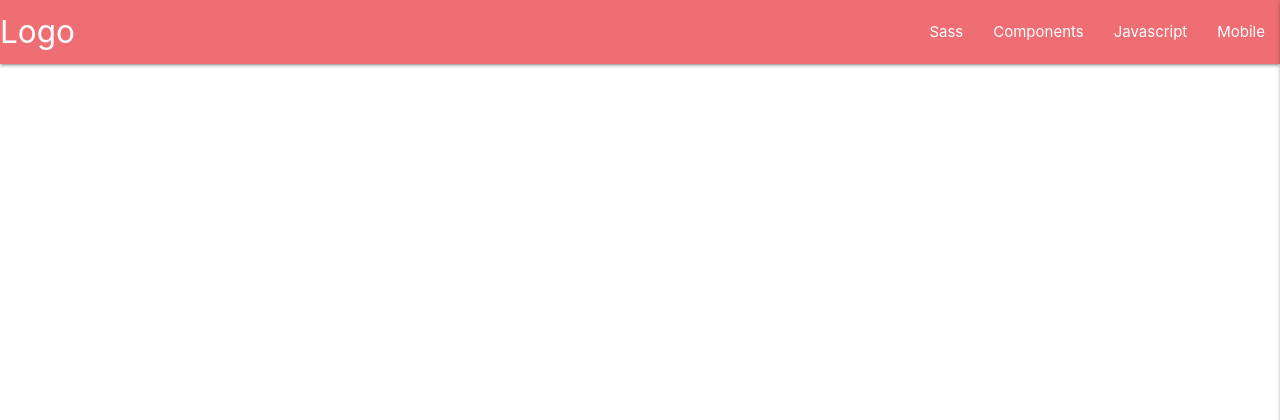
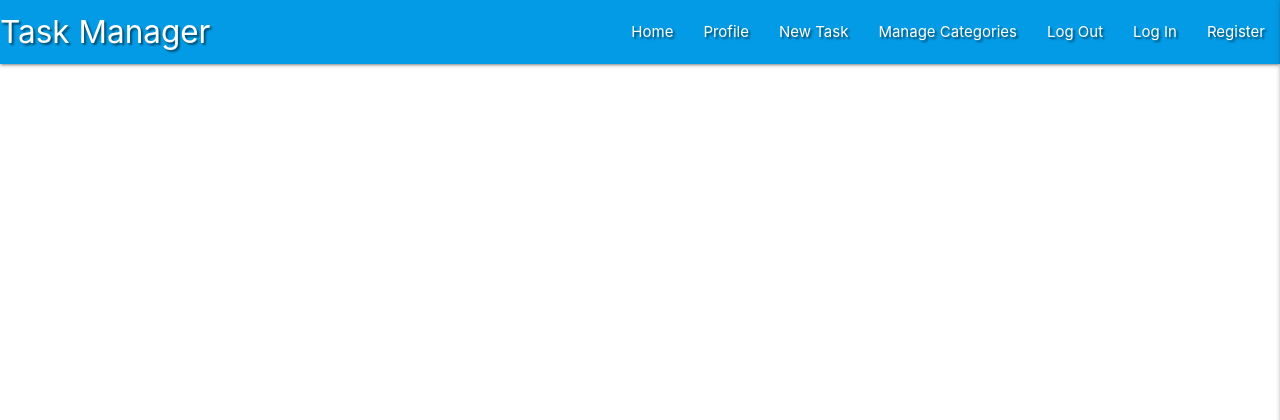
Before and after one commit to martinjohnson26/data-centric-mini-project, a Flask app: page / in a window 1280 px wide. Shown: the top 420 px of the page. Run offline with Flask 2, Linux system fonts and the light colour scheme; data that the repository does not hold is empty; some libraries are stand-ins or nearby versions.

Commit message:
Add Materialize Navbar and Sidenav Restore version saved 13/11/20

```diff
--- a/app.py
+++ b/app.py
@@ -23,6 +23,7 @@ def get_tasks():
     tasks = mongo.db.tasks.find()
     return render_template("tasks.html", tasks=tasks)
 
+
 if __name__ == "__main__":
     app.run(host=os.environ.get("IP"),
             port=int(os.environ.get("PORT")),
--- a/templates/base.html
+++ b/templates/base.html
@@ -3,8 +3,8 @@
 <head>
     <meta charset="UTF-8">
     <meta name="viewport" content="width=device-width, initial-scale=1.0">
-    <link rel="stylesheet" href="https://cdnjs.cloudflare.com/ajax/libs/font-awesome/5.15.1/css/all.min.css"
-    integrity="sha512-+4zCK9k+qNFUR5X+cKL9EIR+ZOhtIloNl9GIKS57V1MyNsYpYcUrUeQc9vNfzsWfV28IaLL3i96P9sdNyeRssA==" crossorigin="anonymous" type="text/css" />
+    <link rel="stylesheet" href="https://cdnjs.cloudflare.com/ajax/libs/font-awesome/5.13.1/css/all.min.css"
+        integrity="sha512-xA6Hp6oezhjd6LiLZynuukm80f8BoZ3OpcEYaqKoCV3HKQDrYjDE1Gu8ocxgxoXmwmSzM4iqPvCsOkQNiu41GA==" crossorigin="anonymous" type="text/css">
     <link rel="stylesheet" href="https://cdnjs.cloudflare.com/ajax/libs/materialize/1.0.0/css/materialize.min.css" type="text/css">
     <link rel="stylesheet" href="{{ url_for('static', filename='css/style.css') }}" type="text/css">
     {% block styles %}
@@ -14,37 +14,44 @@
 <body>
 
 	<header>
-    <!-- top navbar -->
-		<nav>
+        <!-- top navbar -->
+		<nav class="nav-extended text-shadow light-blue darken-1">
 			<div class="nav-wrapper">
-				<a href="#!" class="brand-logo">Logo</a>
-				<a href="#" data-target="mobile-demo" class="sidenav-trigger"><i class="material-icons">menu</i></a>
+				<a href="{{ url_for('get_tasks') }}" class="brand-logo">Task Manager</a>
+				<a href="#" data-target="mobile-demo" class="sidenav-trigger right"><i class="fas fa-bars"></i></a>
 				<ul class="right hide-on-med-and-down">
-					<li><a href="sass.html">Sass</a></li>
-					<li><a href="badges.html">Components</a></li>
-					<li><a href="collapsible.html">Javascript</a></li>
-					<li><a href="mobile.html">Mobile</a></li>
+					<li><a href="{{ url_for('get_tasks') }}">Home</a></li>
+					<li><a href="#">Profile</a></li>
+					<li><a href="#">New Task</a></li>
+					<li><a href="#">Manage Categories</a></li>
+					<li><a href="#">Log Out</a></li>
+					<li><a href="#">Log In</a></li>
+					<li><a href="#">Register</a></li>
 				</ul>
 			</div>
 		</nav>
 
-    <!-- mobile sidenav -->
+        <!-- mobile sidenav -->
 		<ul class="sidenav" id="mobile-demo">
-			<li><a href="sass.html">Sass</a></li>
-			<li><a href="badges.html">Components</a></li>
-			<li><a href="collapsible.html">Javascript</a></li>
-			<li><a href="mobile.html">Mobile</a></li>
+            <li><h4 class="center-align light-blue-text text-darken 4">Task Manager</h4></li>
+            <li><a href="{{ url_for('get_tasks') }}">Home</a></li>
+            <li><a href="#">Profile</a></li>
+            <li><a href="#">New Task</a></li>
+            <li><a href="#">Manage Categories</a></li>
+            <li><a href="#">Log Out</a></li>
+            <li><a href="#">Log In</a></li>
+            <li><a href="#">Register</a></li>
 		</ul>
-
-    </header>
-
+	</header>
 
     {% block content %}
     {% endblock %}
+
     <script src="https://code.jquery.com/jquery-3.5.1.min.js"
-    integrity="sha256-9/aliU8dGd2tb6OSsuzixeV4y/faTqgFtohetphbbj0=" crossorigin="anonymous"></script>
+        integrity="sha256-9/aliU8dGd2tb6OSsuzixeV4y/faTqgFtohetphbbj0=" crossorigin="anonymous"></script>
     <script src="https://cdnjs.cloudflare.com/ajax/libs/materialize/1.0.0/js/materialize.min.js"></script>
     <script src="{{ url_for('static', filename='js/script.js') }}"></script>
-     {% block scripts %}
+    {% block scripts %}
     {% endblock %}
+</body>
 </html>
--- a/templates/tasks.html
+++ b/templates/tasks.html
@@ -1,7 +1,5 @@
 {% extends "base.html" %}
 {% block content %}
-
-
 
     {% for task in tasks %}
         {{ task.task_name }}<br>
```
